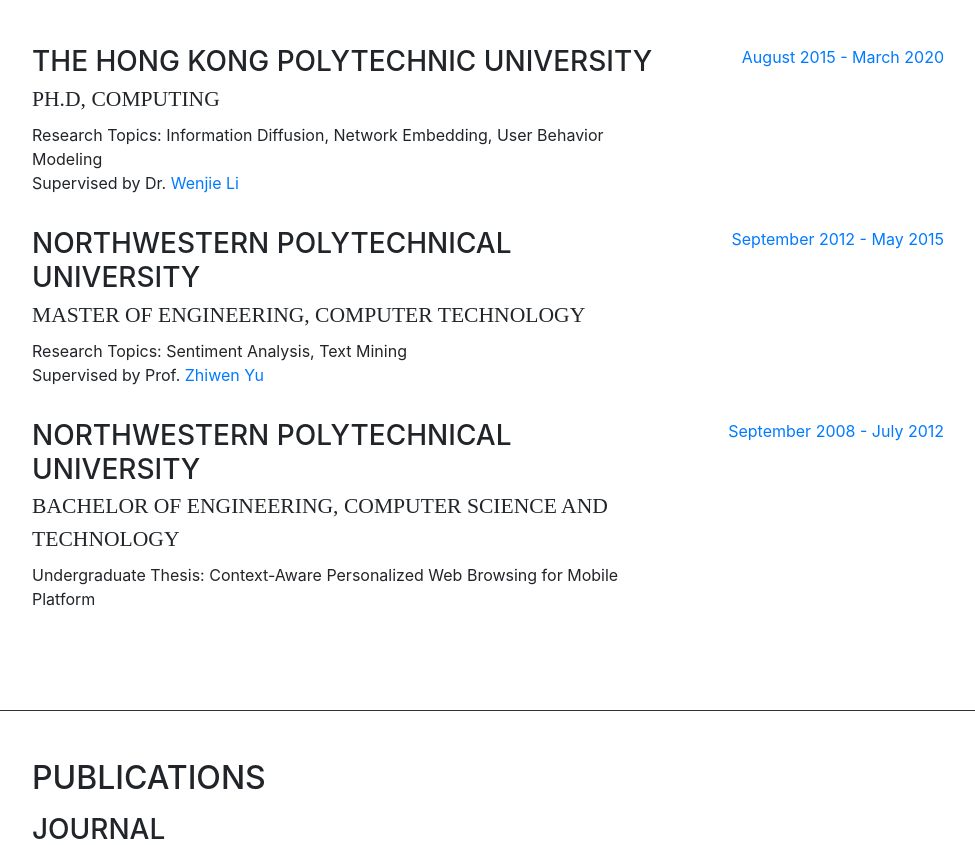
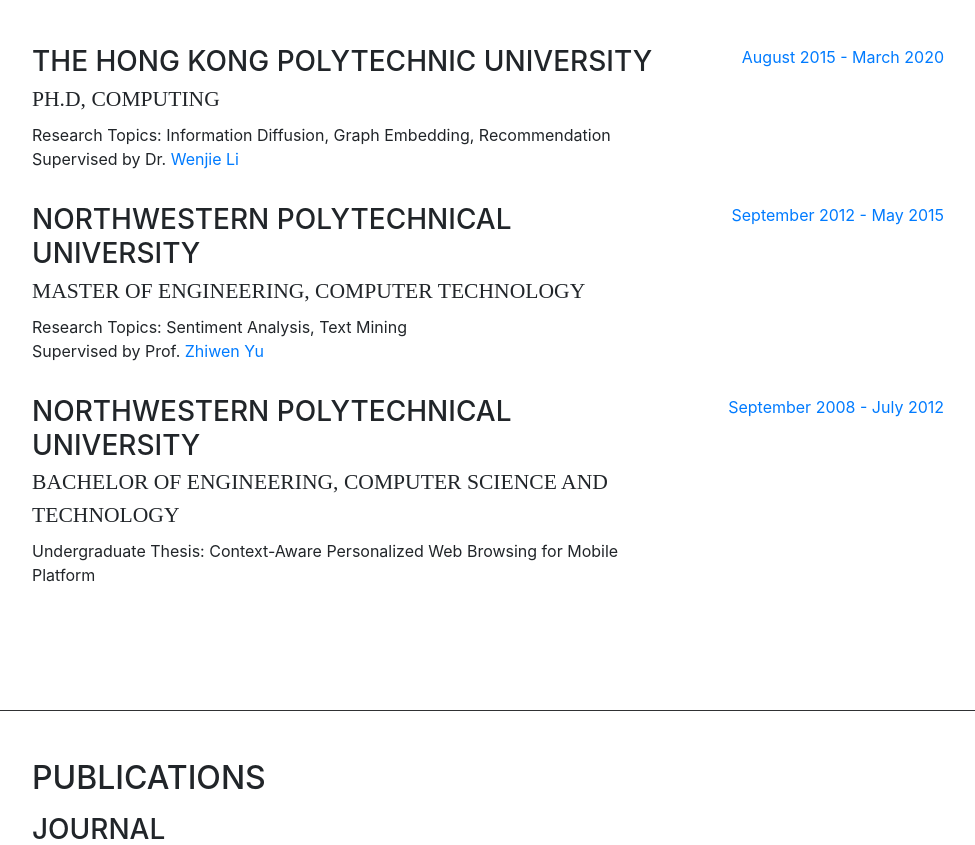
Before and after one commit to zhitao-wang/zhitao-wang.github.io, a website with bundled scripts: page index.html in a window 1280 px wide. Shown: the part 1689-2534 px from the top of the page, without its empty margins (288-1263 px from the left). Built offline with nearby package versions, Linux system fonts and the light colour scheme; a web font is replaced by a local one.

Commit message:
Update index.html

```diff
--- a/index.html
+++ b/index.html
@@ -152,7 +152,7 @@
             <div class="resume-content mr-auto">
               <h3 class="mb-1">The Hong Kong Polytechnic University</h3>
               <div class="subheading mb-2">Ph.D, Computing</div>
-              <div>Research Topics: Information Diffusion, Network Embedding, User Behavior Modeling</div>
+              <div>Research Topics: Information Diffusion, Graph Embedding, Recommendation</div>
               <p>Supervised by Dr. <a href="http://www4.comp.polyu.edu.hk/~cswjli/">Wenjie Li </a></p>
             </div>
             <div class="resume-date text-md-right">
```
